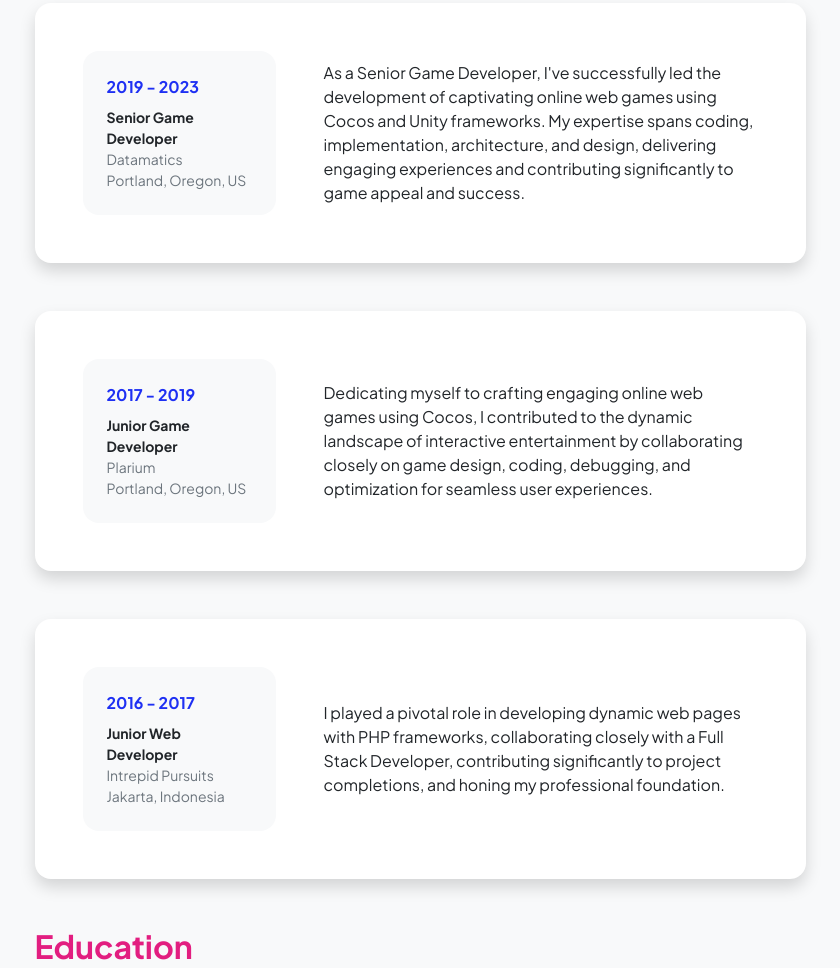
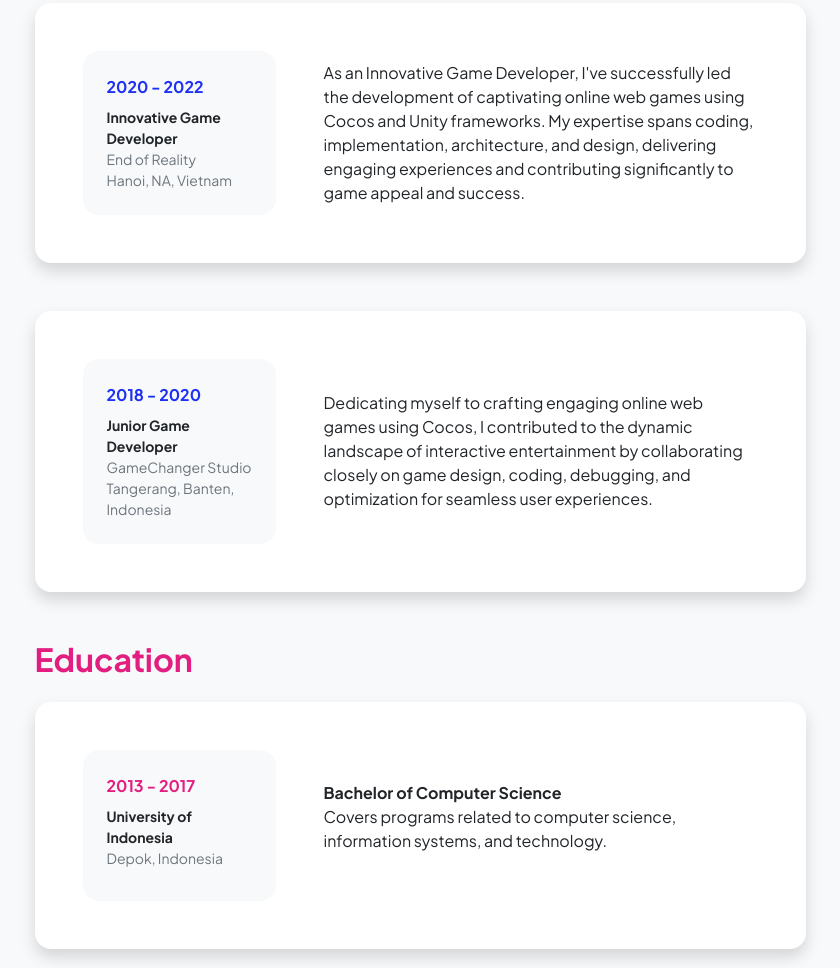
Before and after one commit to CutyDragon/david_game_profile, a plain HTML site: page resume.html in a window 1280 px wide. Shown: the part 305-1273 px from the top of the page, without its empty margins (220-1060 px from the left). Drawn offline with nearby package versions, Linux system fonts and the light colour scheme.

Commit message:
I updated my resume and professional experiences and add my skype number and git address

```diff
--- a/resume.html
+++ b/resume.html
@@ -58,13 +58,13 @@
                                     <div class="row align-items-center gx-5">
                                         <div class="col text-center text-lg-start mb-4 mb-lg-0">
                                             <div class="bg-light p-4 rounded-4">
-                                                <div class="text-primary fw-bolder mb-2">2019 - 2023</div>
-                                                <div class="small fw-bolder">Senior Game Developer</div>
-                                                <div class="small text-muted">Datamatics</div>
-                                                <div class="small text-muted">Portland, Oregon, US</div>
+                                                <div class="text-primary fw-bolder mb-2">2020 - 2022</div>
+                                                <div class="small fw-bolder">Innovative Game Developer</div>
+                                                <div class="small text-muted">End of Reality</div>
+                                                <div class="small text-muted">Hanoi, NA, Vietnam</div>
                                             </div>
                                         </div>
-                                        <div class="col-lg-8"><div>As a Senior Game Developer, I've successfully led the development of captivating online web games using Cocos and Unity frameworks. My expertise spans coding, implementation, architecture, and design, delivering engaging experiences and contributing significantly to game appeal and success.</div></div>
+                                        <div class="col-lg-8"><div>As an Innovative Game Developer, I've successfully led the development of captivating online web games using Cocos and Unity frameworks. My expertise spans coding, implementation, architecture, and design, delivering engaging experiences and contributing significantly to game appeal and success.</div></div>
                                     </div>
                                 </div>
                             </div>
@@ -74,29 +74,13 @@
                                     <div class="row align-items-center gx-5">
                                         <div class="col text-center text-lg-start mb-4 mb-lg-0">
                                             <div class="bg-light p-4 rounded-4">
-                                                <div class="text-primary fw-bolder mb-2">2017 - 2019</div>
+                                                <div class="text-primary fw-bolder mb-2">2018 - 2020</div>
                                                 <div class="small fw-bolder">Junior Game Developer</div>
-                                                <div class="small text-muted">Plarium</div>
-                                                <div class="small text-muted">Portland, Oregon, US</div>
+                                                <div class="small text-muted">GameChanger Studio</div>
+                                                <div class="small text-muted">Tangerang, Banten, Indonesia</div>
                                             </div>
                                         </div>
                                         <div class="col-lg-8"><div>Dedicating myself to crafting engaging online web games using Cocos, I contributed to the dynamic landscape of interactive entertainment by collaborating closely on game design, coding, debugging, and optimization for seamless user experiences.</div></div>
-                                    </div>
-                                </div>
-                            </div>
-                            <!-- Experience Card 3-->
-                            <div class="card shadow border-0 rounded-4 mb-5">
-                                <div class="card-body p-5">
-                                    <div class="row align-items-center gx-5">
-                                        <div class="col text-center text-lg-start mb-4 mb-lg-0">
-                                            <div class="bg-light p-4 rounded-4">
-                                                <div class="text-primary fw-bolder mb-2">2016 - 2017</div>
-                                                <div class="small fw-bolder">Junior Web Developer</div>
-                                                <div class="small text-muted">Intrepid Pursuits</div>
-                                                <div class="small text-muted">Jakarta, Indonesia</div>
-                                            </div>
-                                        </div>
-                                        <div class="col-lg-8"><div>I played a pivotal role in developing dynamic web pages with PHP frameworks, collaborating closely with a Full Stack Developer, contributing significantly to project completions, and honing my professional foundation.</div></div>
                                     </div>
                                 </div>
                             </div>
@@ -110,7 +94,7 @@
                                     <div class="row align-items-center gx-5">
                                         <div class="col text-center text-lg-start mb-4 mb-lg-0">
                                             <div class="bg-light p-4 rounded-4">
-                                                <div class="text-secondary fw-bolder mb-2">2012 - 2016</div>
+                                                <div class="text-secondary fw-bolder mb-2">2013 - 2017</div>
                                                 <div class="mb-2">
                                                     <div class="small fw-bolder">University of Indonesia</div>
                                                     <div class="small text-muted">Depok, Indonesia</div>
```
Also changed, not shown: index.html (+4 -4 lines), 1 other file.
